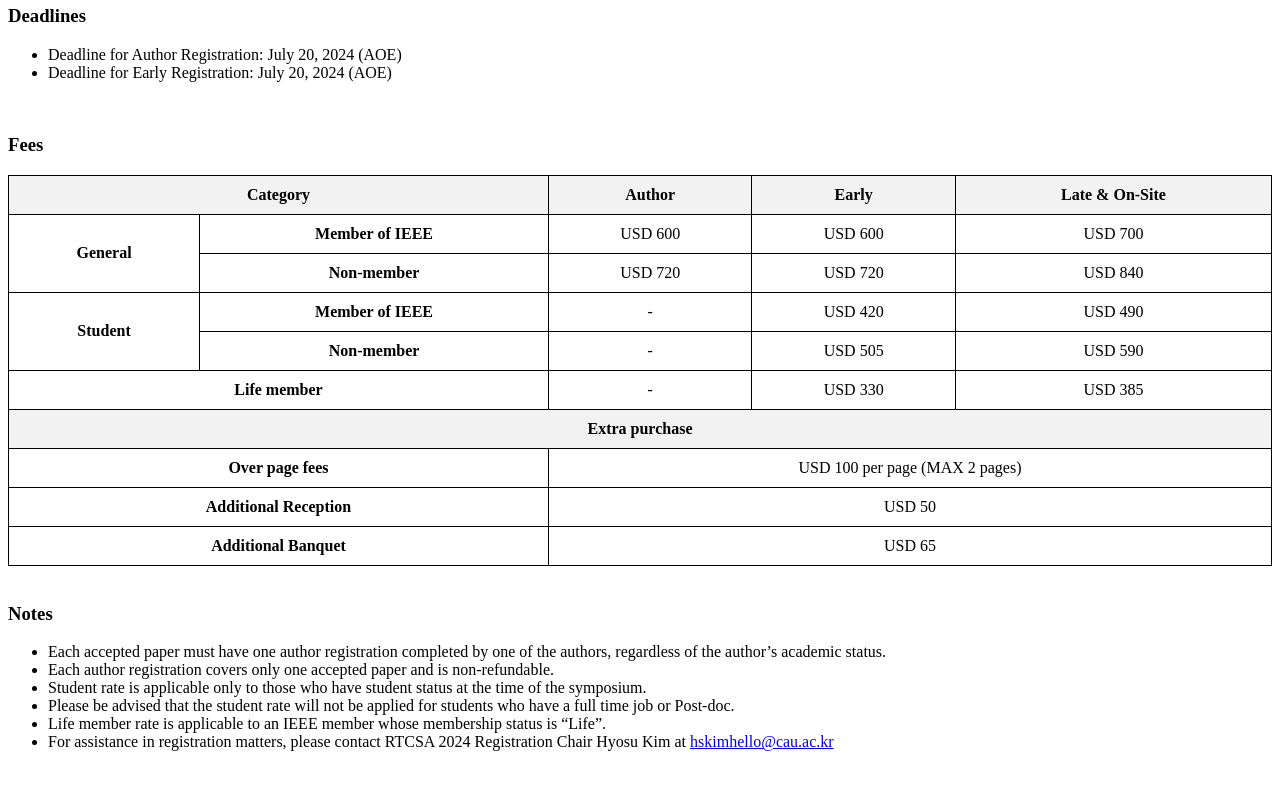
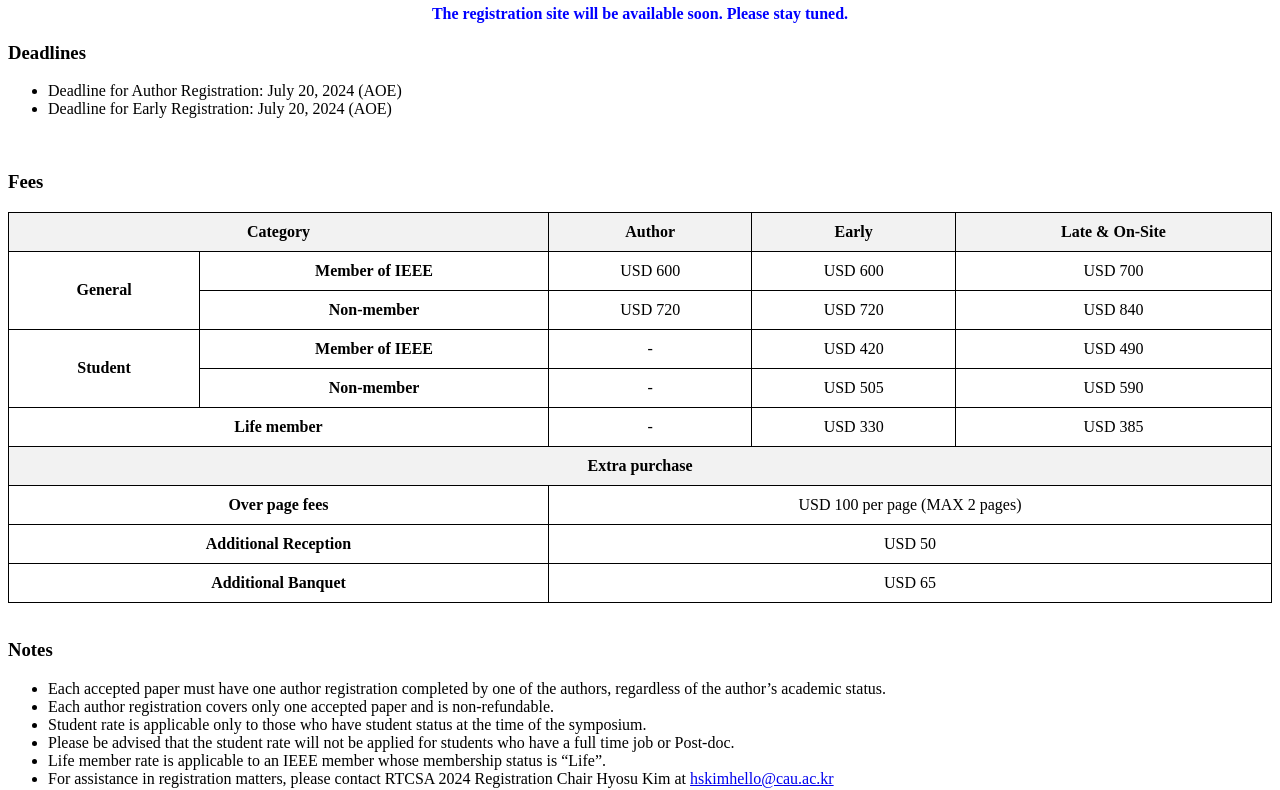
Before and after one commit to rtcsa2024/rtcsa2024.github.io, a plain HTML site: page registration.html in a window 1280 px wide. Shown: the part 70-860 px from the top of the page. Drawn offline with Linux system fonts and the light colour scheme.

Commit message:
registration notice

```diff
--- a/registration.html
+++ b/registration.html
@@ -32,6 +32,9 @@
     <div class="header-container" style="display: flex; align-items: center; justify-content: space-between;">
         <div class="col-lg-12">
             <h2>Registration</h2>
+            <div style="text-align: center; color: blue; font-weight: bold;">
+                The registration site will be available soon. Please stay tuned.
+            </div>
             <h3>Deadlines</h3>
             <ul>
                 <li>Deadline for Author Registration: July 20, 2024 (AOE)</li>
```
